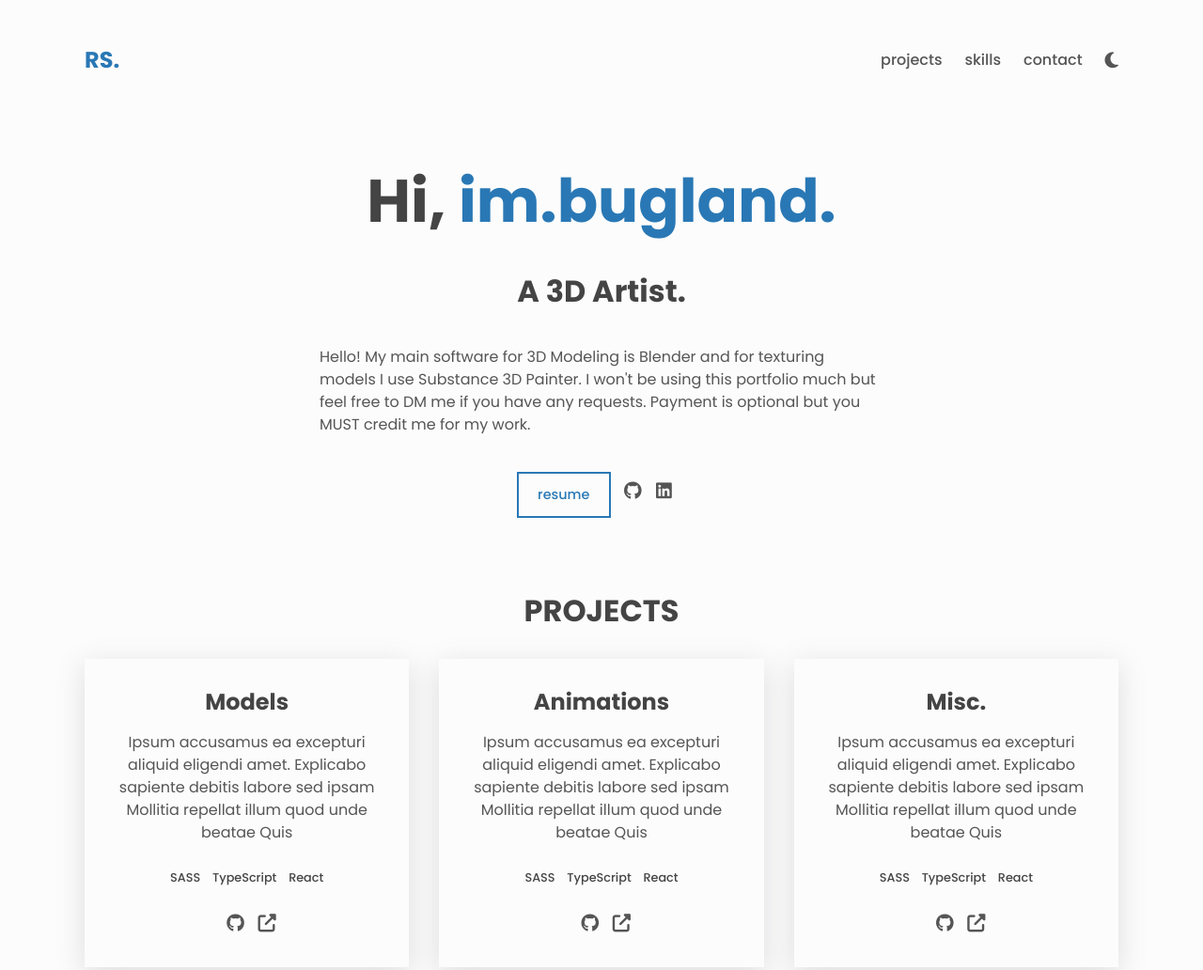
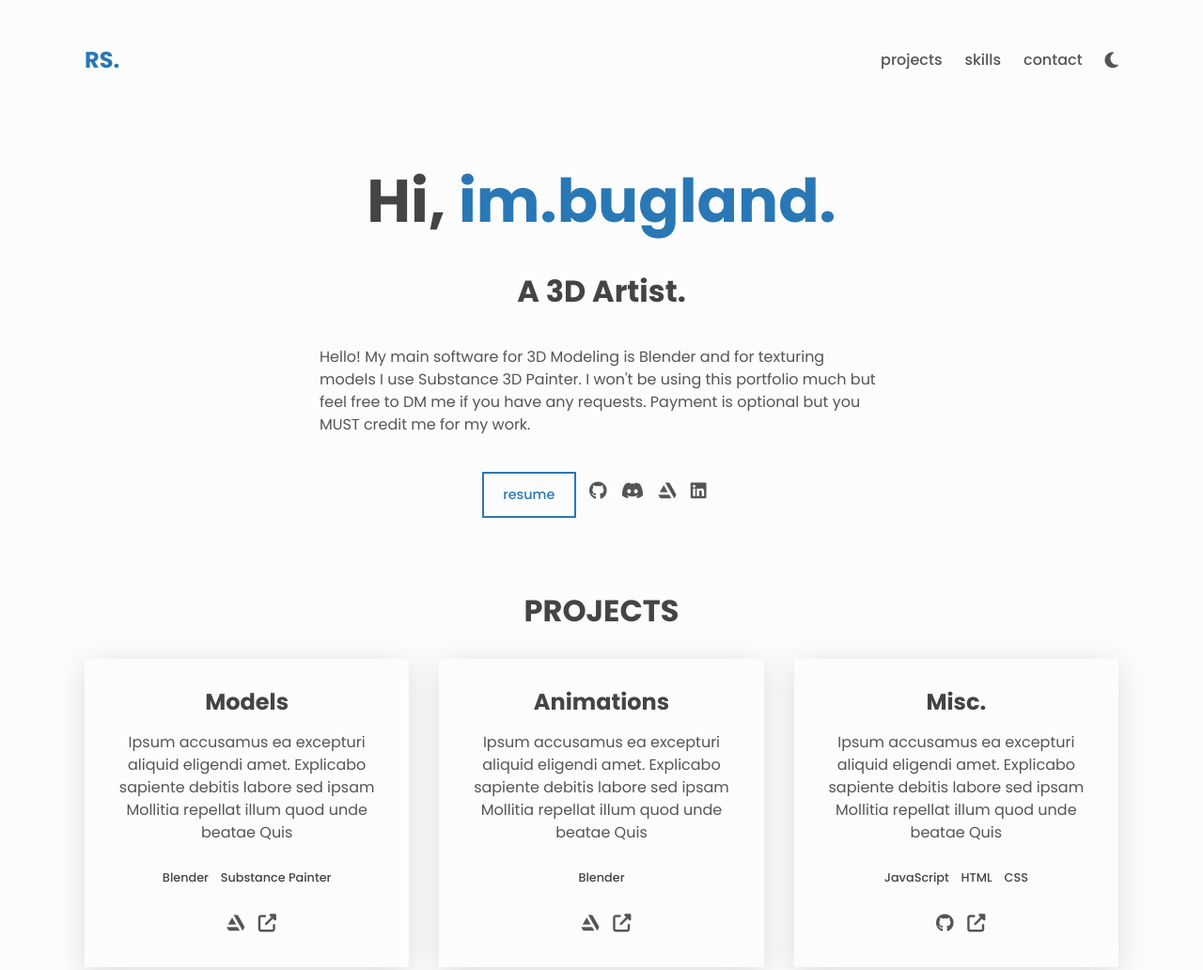
Before and after one commit to notbugland/Improved-Portfolio, a plain HTML site: page index.html in a window 1280 px wide. Shown: the top 1032 px of the page at 94% size. Drawn offline with Linux system fonts and the light colour scheme.

Commit message:
before images.

```diff
--- a/index.html
+++ b/index.html
@@ -78,9 +78,28 @@
           </a>
 
           <a
+            href="https://discord.com/users/1142544574976381009"
+            aria-label="discord"
+            target="_blank"
+            class="link link--icon"
+          >
+            <i aria-hidden="true" class="fab fa-discord"></i>
+          </a>
+
+          <a
+            href="https://artstation.com/bugland"
+            aria-label="discord"
+            target="_blank"
+            class="link link--icon"
+          >
+            <i aria-hidden="true" class="fab fa-artstation"></i>
+          </a>
+
+          <a
             href="https://linkedin.com"
             aria-label="linkedin"
             class="link link--icon"
+            target="_blank"
           >
             <i aria-hidden="true" class="fab fa-linkedin"></i>
           </a>
@@ -100,17 +119,17 @@
               unde beatae Quis
             </p>
             <ul class="project__stack">
-              <li class="project__stack-item">SASS</li>
-              <li class="project__stack-item">TypeScript</li>
-              <li class="project__stack-item">React</li>
+              <li class="project__stack-item">Blender</li>
+              <li class="project__stack-item">Substance Painter</li>
             </ul>
 
             <a
-              href="https://github.com"
+              href="https://artstation.com/bugland"
               aria-label="source code"
               class="link link--icon"
+              target="_blank"
             >
-              <i aria-hidden="true" class="fab fa-github"></i>
+              <i aria-hidden="true" class="fab fa-artstation"></i>
             </a>
             <a
               href="https://example.com"
@@ -129,17 +148,16 @@
               unde beatae Quis
             </p>
             <ul class="project__stack">
-              <li class="project__stack-item">SASS</li>
-              <li class="project__stack-item">TypeScript</li>
-              <li class="project__stack-item">React</li>
+              <li class="project__stack-item">Blender</li>
             </ul>
 
             <a
-              href="https://github.com"
+              href="https://artstation.com/bugland"
               aria-label="source code"
               class="link link--icon"
+              target="_blank"
             >
-              <i aria-hidden="true" class="fab fa-github"></i>
+              <i aria-hidden="true" class="fab fa-artstation"></i>
             </a>
             <a
               href="https://example.com"
@@ -158,15 +176,16 @@
               unde beatae Quis
             </p>
             <ul class="project__stack">
-              <li class="project__stack-item">SASS</li>
-              <li class="project__stack-item">TypeScript</li>
-              <li class="project__stack-item">React</li>
+              <li class="project__stack-item">JavaScript</li>
+              <li class="project__stack-item">HTML</li>
+              <li class="project__stack-item">CSS</li>
             </ul>
 
             <a
-              href="https://github.com"
+              href="https://github.com/notbugland"
               aria-label="source code"
               class="link link--icon"
+              target="_blank"
             >
               <i aria-hidden="true" class="fab fa-github"></i>
             </a>
```
Also changed, not shown: images/IMG_3059.webp (added), images/discord.png (added).
